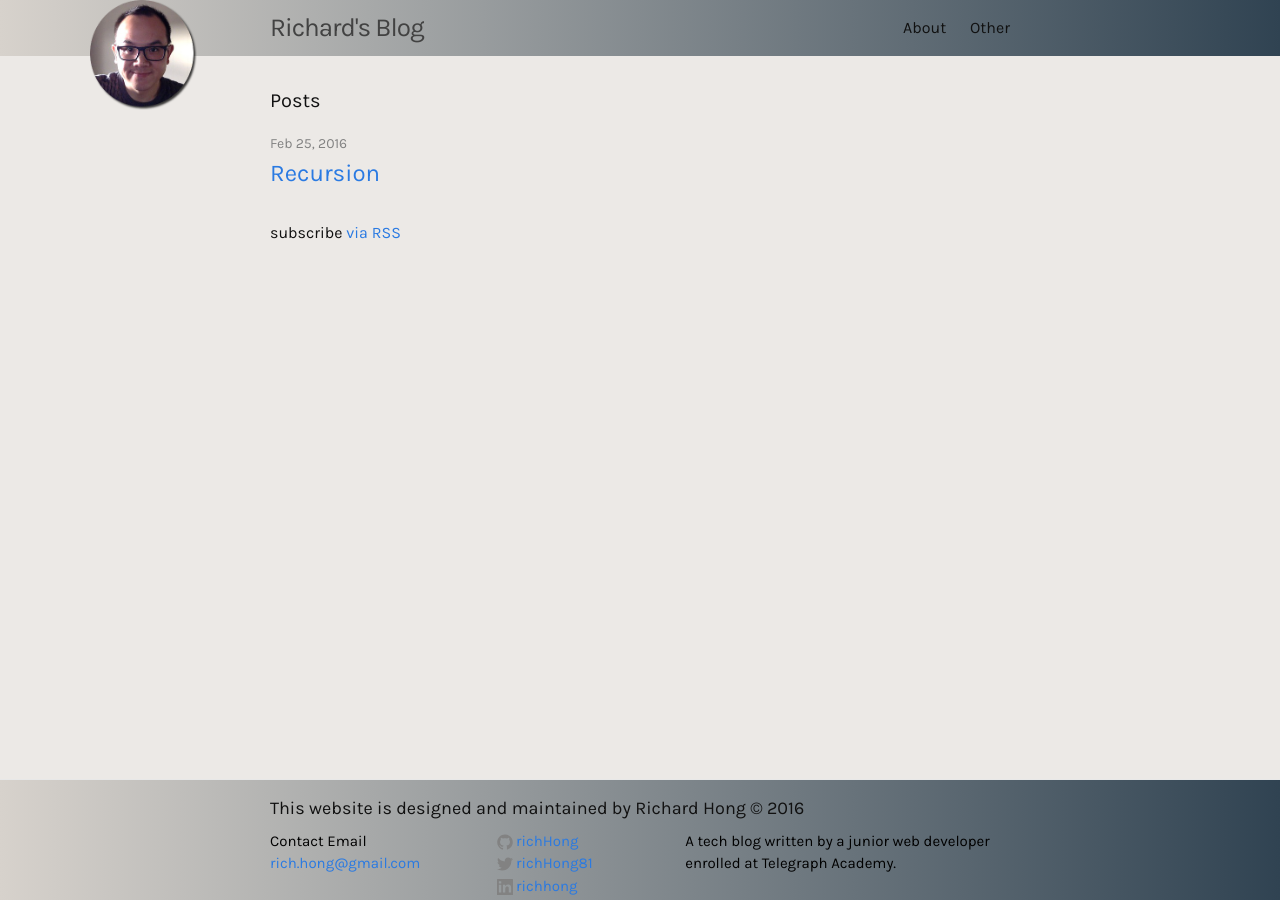
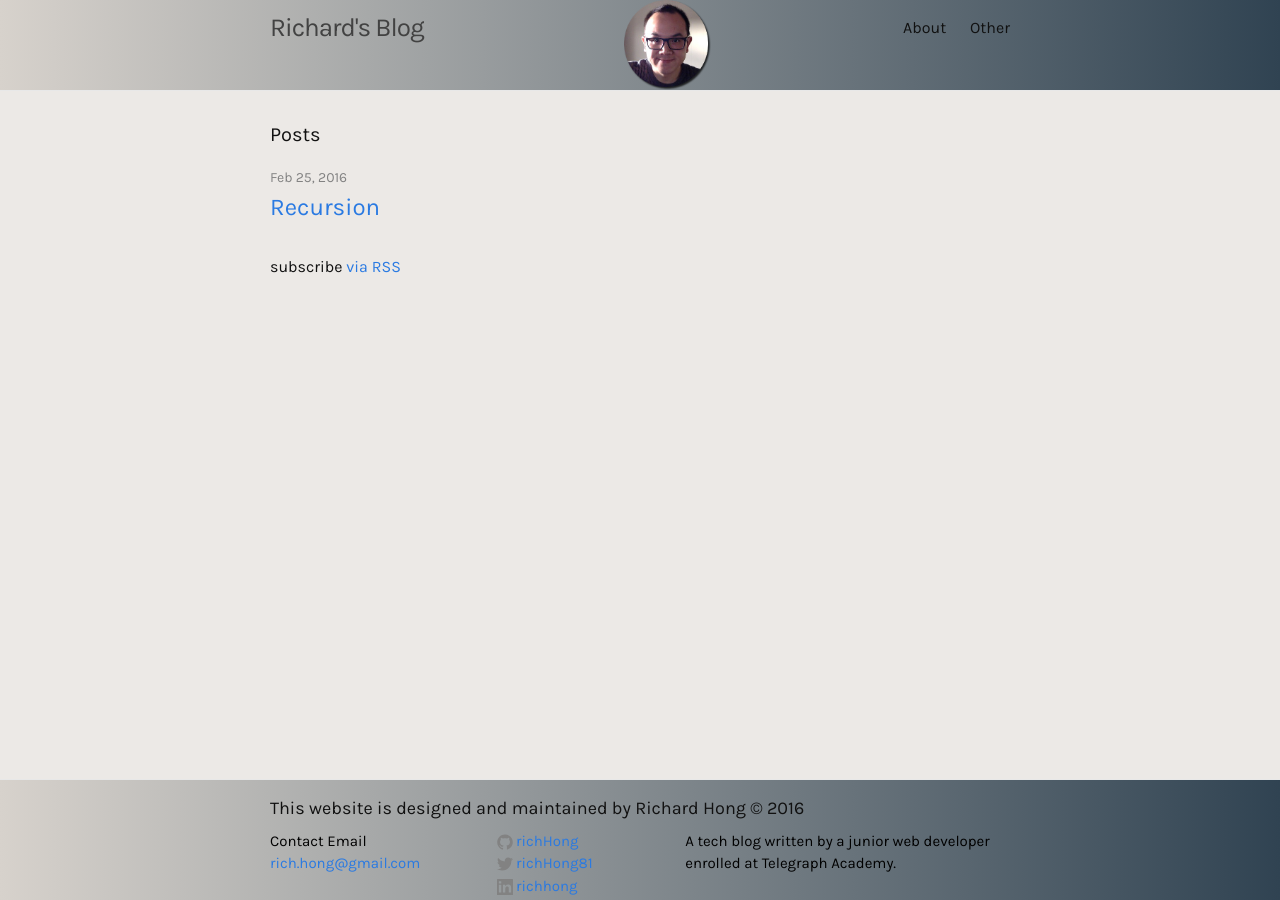
Before and after one commit to richHong/richHong.github.io, a Jekyll site: the page built from index.html, in a window 1280 px wide. Built offline with Jekyll 4.4.1, drawn with Linux system fonts in a browser that asks for light colours.

Commit message:
content div editing

```diff
--- a/_includes/header.html
+++ b/_includes/header.html
@@ -1,6 +1,8 @@
 <header class="site-header">
- <img src="{{ site.baseurl }}/img/self.png" id="pic">
+
   <div class="wrapper">
+
+    <img src="{{ site.baseurl }}/img/self.png" id="pic">
 
     <a class="site-title" href="{{ site.baseurl }}/">{{ site.title }}</a>
 
--- a/_sass/_layout.scss
+++ b/_sass/_layout.scss
@@ -176,10 +176,9 @@
 }
 
 #pic {
-    height:110px;
-    position:absolute;
-    left: 7%;
-    z-index:2;
+    height:90px;
+
+    margin-left: 200px;
 }
 
 /**
@@ -189,11 +188,11 @@
     padding: $spacing-unit 0;
     width: 100%;
     bottom: 90px;
-    top: 56px;
+    top: 90px;
     overflow:auto;
     background-color:#ECE9E6;
-    position:absolute
-
+    position:absolute;
+    z-index:-1;
 }
 
 .page-heading {
```
